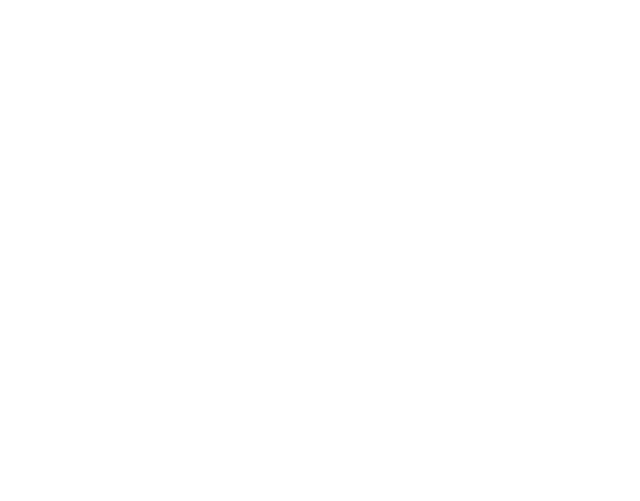
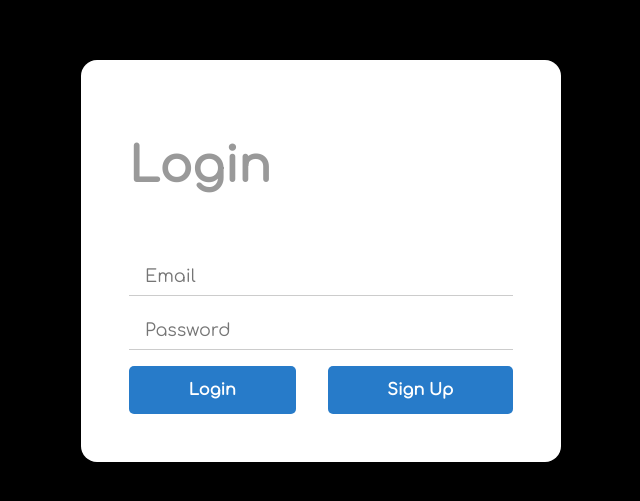
Before and after one commit to roysmanfo/RMHub, a React (Create React App) app: page /login in a window 1280 px wide. Before the commit this address had no page. Shown: the part 139-640 px from the top of the page, without its empty margins (319-959 px from the left). Built offline with nearby package versions, Linux system fonts and the light colour scheme.

Commit message:
login page

```diff
--- a/package.json
+++ b/package.json
@@ -10,6 +10,7 @@
     "@types/node": "^16.18.6",
     "@types/react": "^18.0.26",
     "@types/react-dom": "^18.0.9",
+    "firebase": "^9.15.0",
     "react": "^18.2.0",
     "react-dom": "^18.2.0",
     "react-router-dom": "^6.4.5",
--- a/src/Router.tsx
+++ b/src/Router.tsx
@@ -1,7 +1,7 @@
 import { BrowserRouter, Routes, Route } from "react-router-dom"
 import App from './pages/App';
 import Categories from "./pages/Categories";
-
+import Login from "./pages/Login";
 
 
 export default function Router() {
@@ -9,6 +9,7 @@ export default function Router() {
 		<BrowserRouter>
 			<Routes>
 				<Route path="/" element={<App root />} />
+				<Route path="/login" element={<Login />} />
 				<Route path="/home" element={<App />} />
 				<Route path="/categories" element={<Categories />} />
 			</Routes>
--- /dev/null
+++ b/src/conf/firebase.tsx
@@ -0,0 +1,18 @@
+import { initializeApp } from "firebase/app";
+import { getAnalytics } from "firebase/analytics";
+
+const firebaseConfig = {
+	apiKey: "AIzaSyAvQXoWFMcp0CfV1lpNa-SrndzI9iYYoQE",
+	authDomain: "roysmanfohub.firebaseapp.com",
+	projectId: "roysmanfohub",
+	storageBucket: "roysmanfohub.appspot.com",
+	messagingSenderId: "626407670058",
+	appId: "1:626407670058:web:4ea3640ac9a3bcec455e53",
+	measurementId: "G-KB326F325K"
+};
+
+// Initialize Firebase
+const app = initializeApp(firebaseConfig);
+const analytics = getAnalytics(app);
+
+export default app;
--- /dev/null
+++ b/src/css/login/login.css
@@ -0,0 +1,51 @@
+.login-main {
+  display: flex;
+  flex-direction: column;
+  align-items: center;
+  justify-content: center;
+  height: 100vh;
+  padding: 0;
+  background: #000;
+}
+.login-main form {
+  display: flex;
+  flex-direction: column;
+  background: #fff;
+  padding: 3rem;
+  border-radius: 1rem;
+  width: 30%;
+}
+.login-main form input {
+  padding: 5px 1rem;
+  font-family: inherit;
+  font-size: 1.1rem;
+  border: none;
+  border-bottom: solid #ccc 1px;
+  margin-bottom: 1rem;
+  height: 1.7rem;
+}
+.login-main form input:focus {
+  background-color: #ccc;
+  outline: none;
+}
+
+.button-wrapper {
+  display: flex;
+  gap: 2rem;
+}
+.button-wrapper button {
+  border: none;
+  background: #277bc9;
+  flex-grow: 1;
+  font-size: 1rem;
+  font-weight: 600;
+  font-family: inherit;
+  color: #fff;
+  padding: 15px 2rem;
+  cursor: pointer;
+  border-radius: 5px;
+  transition: 250ms;
+}
+.button-wrapper button:hover {
+  background: #1b5388;
+}/*# sourceMappingURL=login.css.map */
--- /dev/null
+++ b/src/css/login/login.scss
@@ -0,0 +1,55 @@
+.login-main{
+    display: flex;
+    flex-direction: column;
+    align-items: center;
+    justify-content: center;
+    height: 100vh;
+    padding: 0;
+    background: #000;
+
+    form{
+        display: flex;
+        flex-direction: column;
+        background: #fff;
+        padding: 3rem;
+        border-radius: 1rem;
+        width: 30%;
+
+        input{
+            padding: 5px 1rem;
+            font-family: inherit;
+            font-size: 1.1rem;
+            border: none;
+            border-bottom: solid #ccc 1px;
+            margin-bottom: 1rem;
+            height: 1.7rem;
+        }
+
+        input:focus{
+            background-color: #ccc;
+            outline: none;
+        }
+    }
+}
+.button-wrapper{
+    display: flex;
+    gap: 2rem;
+
+    button{
+        border: none;
+        background: #277bc9;
+        flex-grow: 1;
+        font-size: 1rem;
+        font-weight: 600;
+        font-family: inherit;
+        color: #fff;
+        padding: 15px 2rem;
+        cursor: pointer;
+        border-radius: 5px;
+        transition: 250ms;
+    }
+
+    button:hover{
+        background: #1b5388;
+    }
+}
--- /dev/null
+++ b/src/pages/Login.tsx
@@ -0,0 +1,53 @@
+import React from 'react';
+import app from '../conf/firebase';
+import "../css/login/login.css";
+
+export default class Login extends React.Component{
+
+    login(){
+
+    }
+
+    signUp(){
+
+
+    }
+
+    render(): React.ReactNode {
+        return(
+            <main className='login-main'>
+                <form action="" method="post">
+                    <h1 style={{marginBottom: "4rem", color: "#999"}}>Login</h1>
+                    <input name='email' type="email" id="email" placeholder='Email'/>
+                    <input name='password' type="password" id="password" placeholder='Password'/>
+                    <div className="button-wrapper">
+                        <button onClick={this.login}>Login</button>
+                        <button onClick={this.signUp}>Sign Up</button>
+                    </div>
+                </form>
+            </main>
+        )
+    }
+}
+
+class Auth extends React.Component{
+    constructor(props: any){
+        super(props);
+
+        this.state = {
+            user: null,
+        }
+
+        this.authListener = this.authListener.bind(this);
+    }
+
+    componentDidMount(): void {
+        this.authListener();
+    }
+
+    authListener(){
+        app.auth().onAuthStateChanged((user) => {
+
+        });
+    }
+}
```
Also changed, not shown: src/conf/auth.tsx (added, +25 -0 lines), 2 other files (tests, documents, lock files or other folders).
